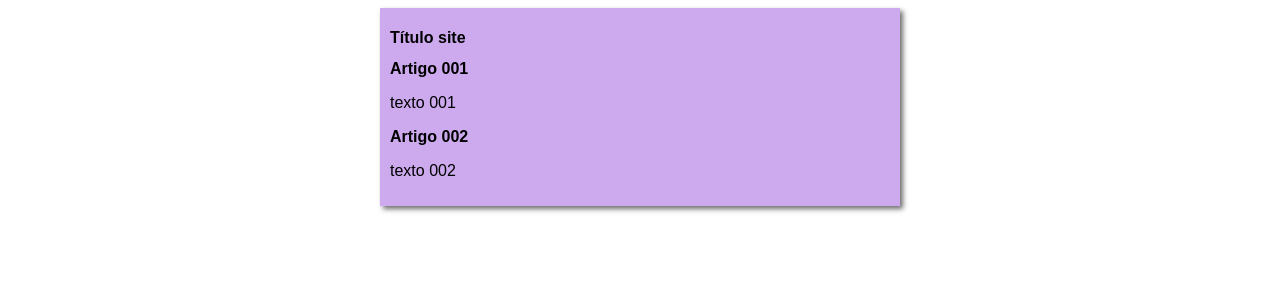
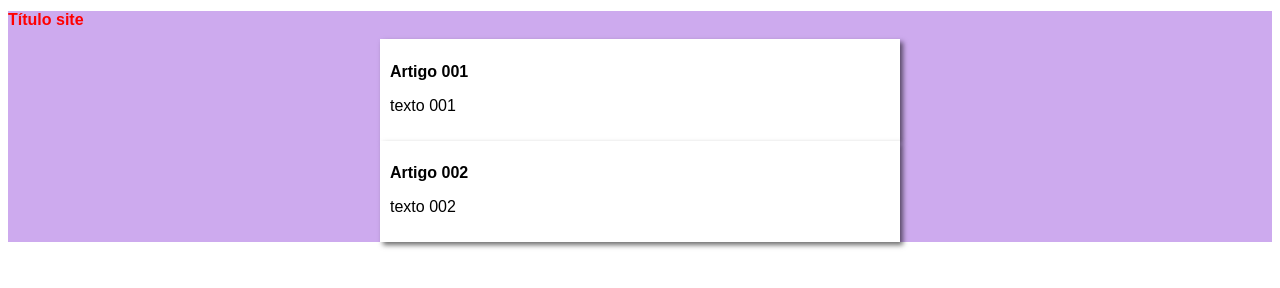
Before and after one commit to gilsonaureliano/projeto-site, a plain HTML site: page index.html in a window 1280 px wide. Drawn offline with Linux system fonts and the light colour scheme.

Commit message:
Update style.css

```diff
--- a/style.css
+++ b/style.css
@@ -5,8 +5,15 @@
 }
 main{
     background-color: rgb(205, 170, 238);
+
+}
+article{
+    background-color: white;
     width: 500px;
     margin: auto;
     padding: 10px;
     box-shadow: 3px 3px 5px rgba(0, 0, 0, 0.575);
 }
+h1{
+    color: red;
+}
```
